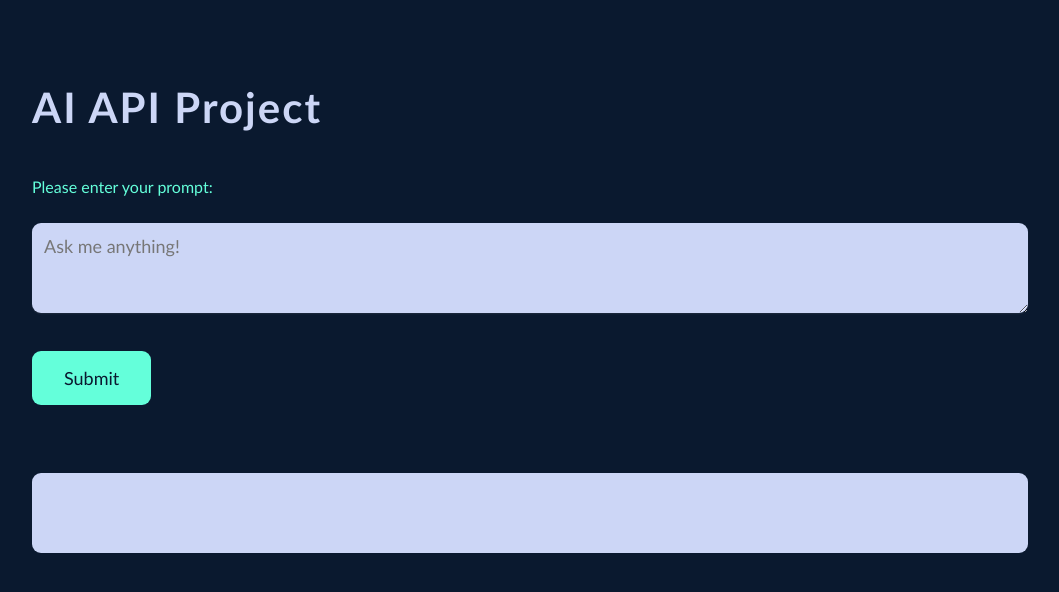
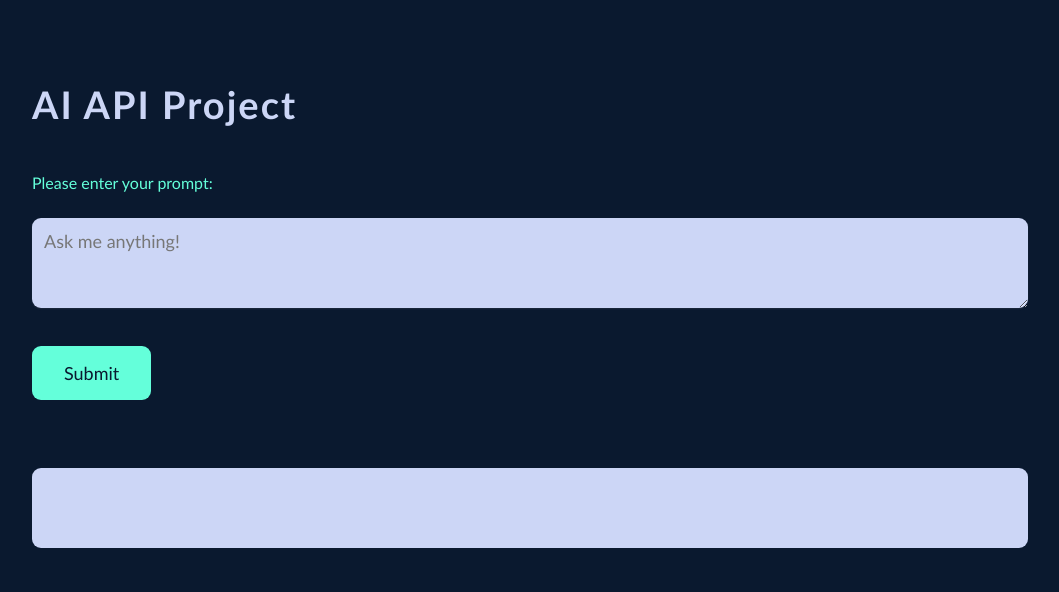
Before and after one commit to mark-goudie/chatGptApi, a website built with webpack: page src/index.html in a window 1280 px wide. Shown: the whole page, without its empty margins (126-1185 px from the left). Built offline with nearby package versions, Linux system fonts and the light colour scheme.

Commit message:
h1 font size change

```diff
--- a/src/css/style.scss
+++ b/src/css/style.scss
@@ -22,7 +22,7 @@ body {
 
 h1 {
   color: #ccd6f6;
-  font-size: 4.2rem;
+  font-size: 3.8rem;
   font-weight: 600;
   line-height: 1.1;
   margin: 4.8rem 0 4.8rem 0;
```
